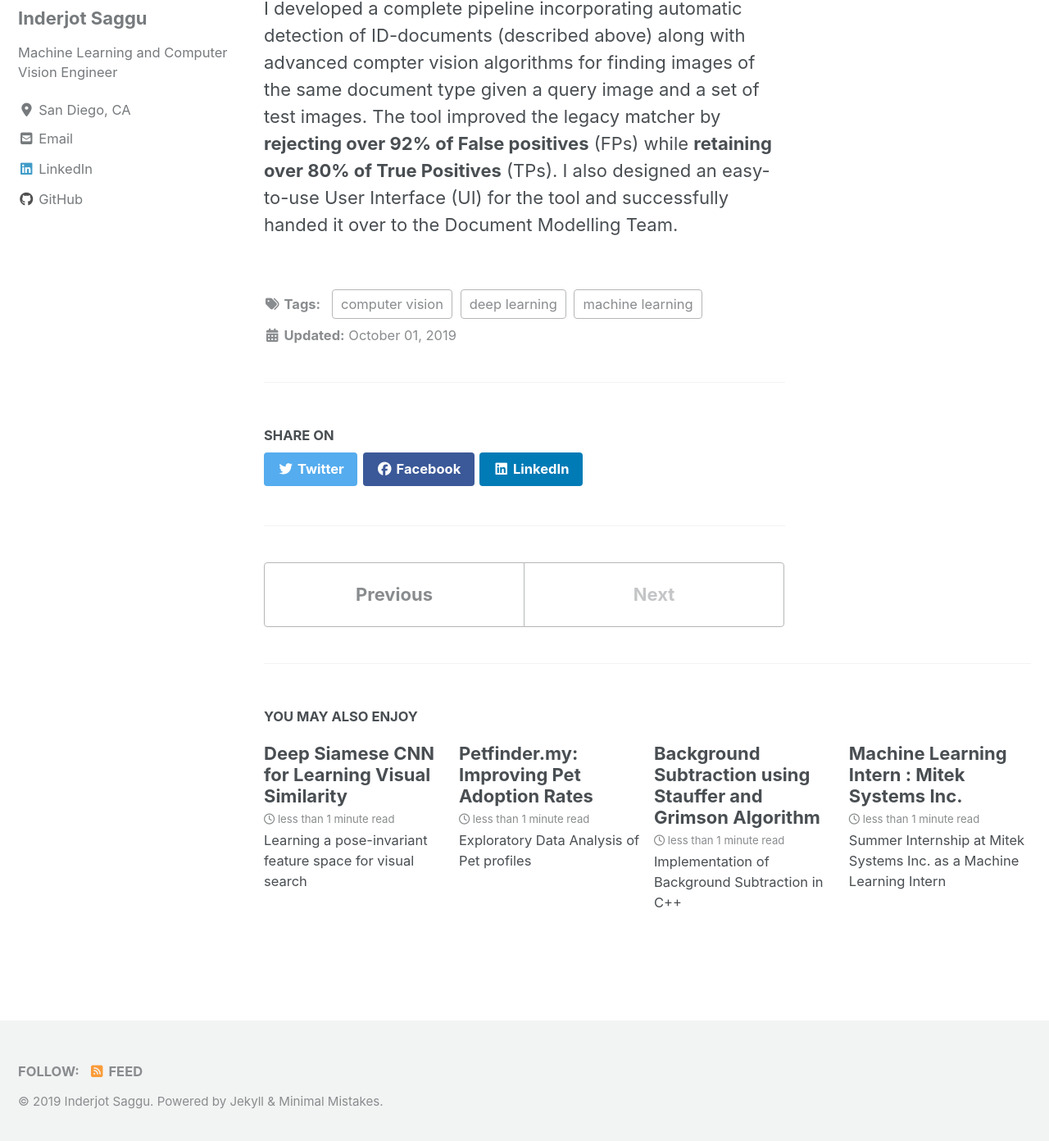
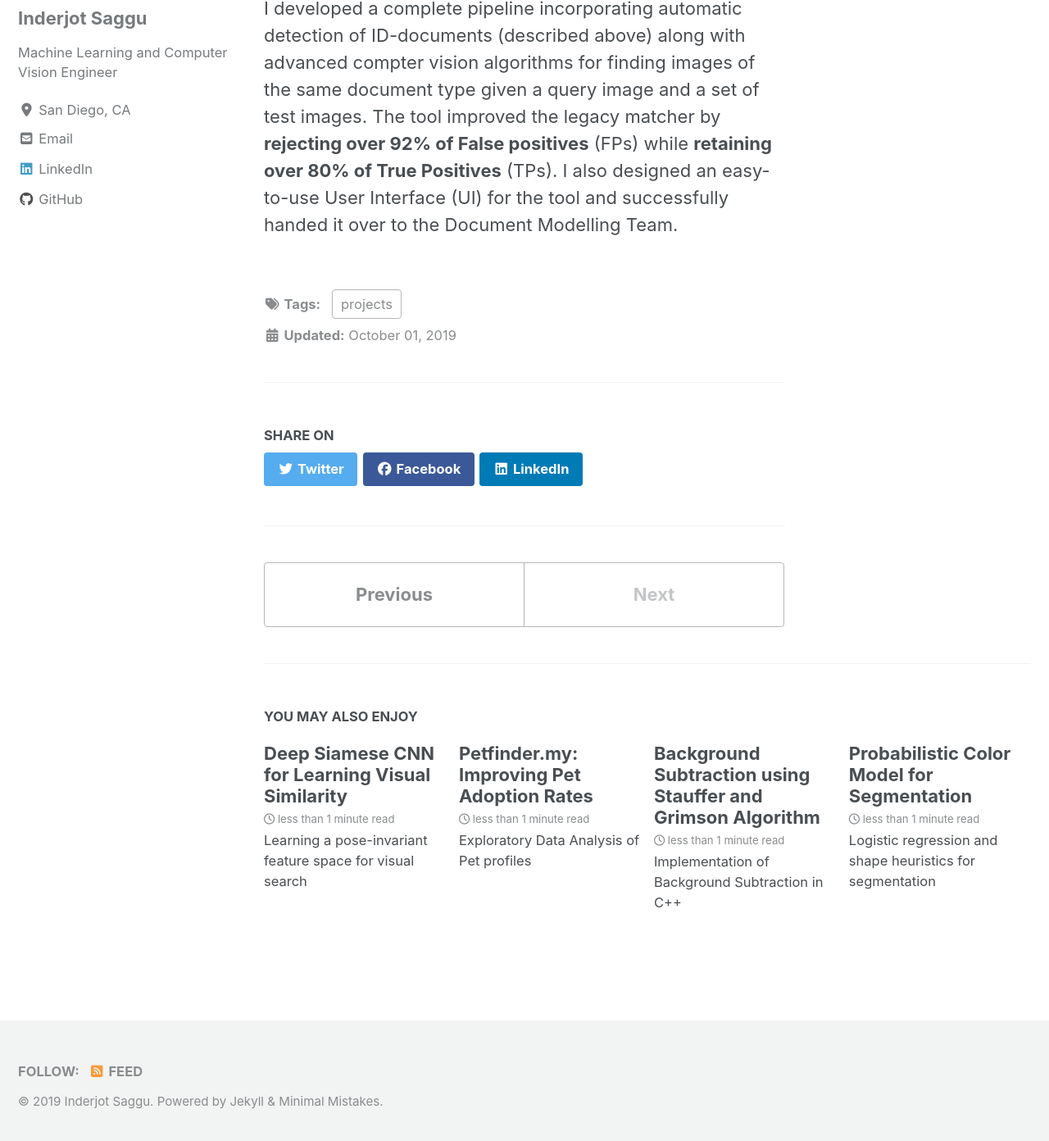
Before and after one commit to ijssaggu/ijssaggu.github.io, a Jekyll site: the page built from _posts/2019-10-03-mitek.md, in a window 1280 px wide and 1400 px high, scrolled down 2550 px. Shown: the top 1392 px of the window at 82% size. Built offline with Jekyll 4.4.1, drawn with Linux system fonts in a browser that asks for light colours; cached includes are drawn as plain includes; nearby versions of some CDN libraries.

```diff
--- a/_posts/2019-10-02-deep-similarity.md
+++ b/_posts/2019-10-02-deep-similarity.md
@@ -1,7 +1,7 @@
 ---
 title: "Deep Siamese CNN for Learning Visual Similarity"
 date: 2019-10-01
-tags: [machine learning, deep learning ,computer vision]
+tags: [projects]
 excerpt: "Learning a pose-invariant feature space for visual search"
 mathjax: "true"
 ---
--- a/_posts/2019-10-03-mitek.md
+++ b/_posts/2019-10-03-mitek.md
@@ -1,7 +1,7 @@
 ---
 title: "Machine Learning Intern : Mitek Systems Inc."
 date: 2019-10-01
-tags: [machine learning, deep learning, computer vision]
+tags: [projects]
 header:
   image: "/images/image_matcher.jpg"
 excerpt: "Summer Internship at Mitek Systems Inc. as a Machine Learning Intern"
```
Also changed, not shown: _posts/2019-10-01-mitek.md (deleted, +0 -28 lines).
